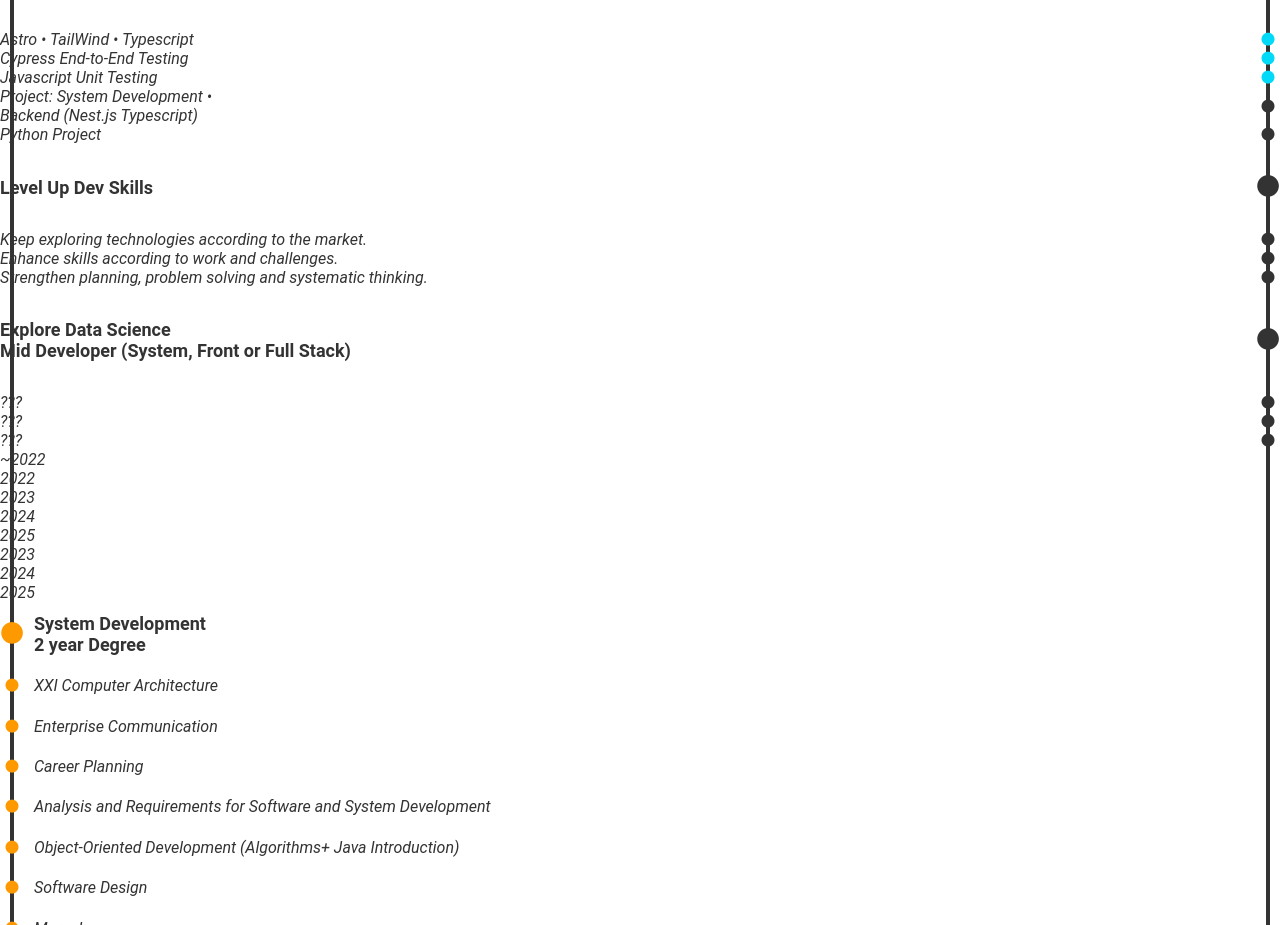
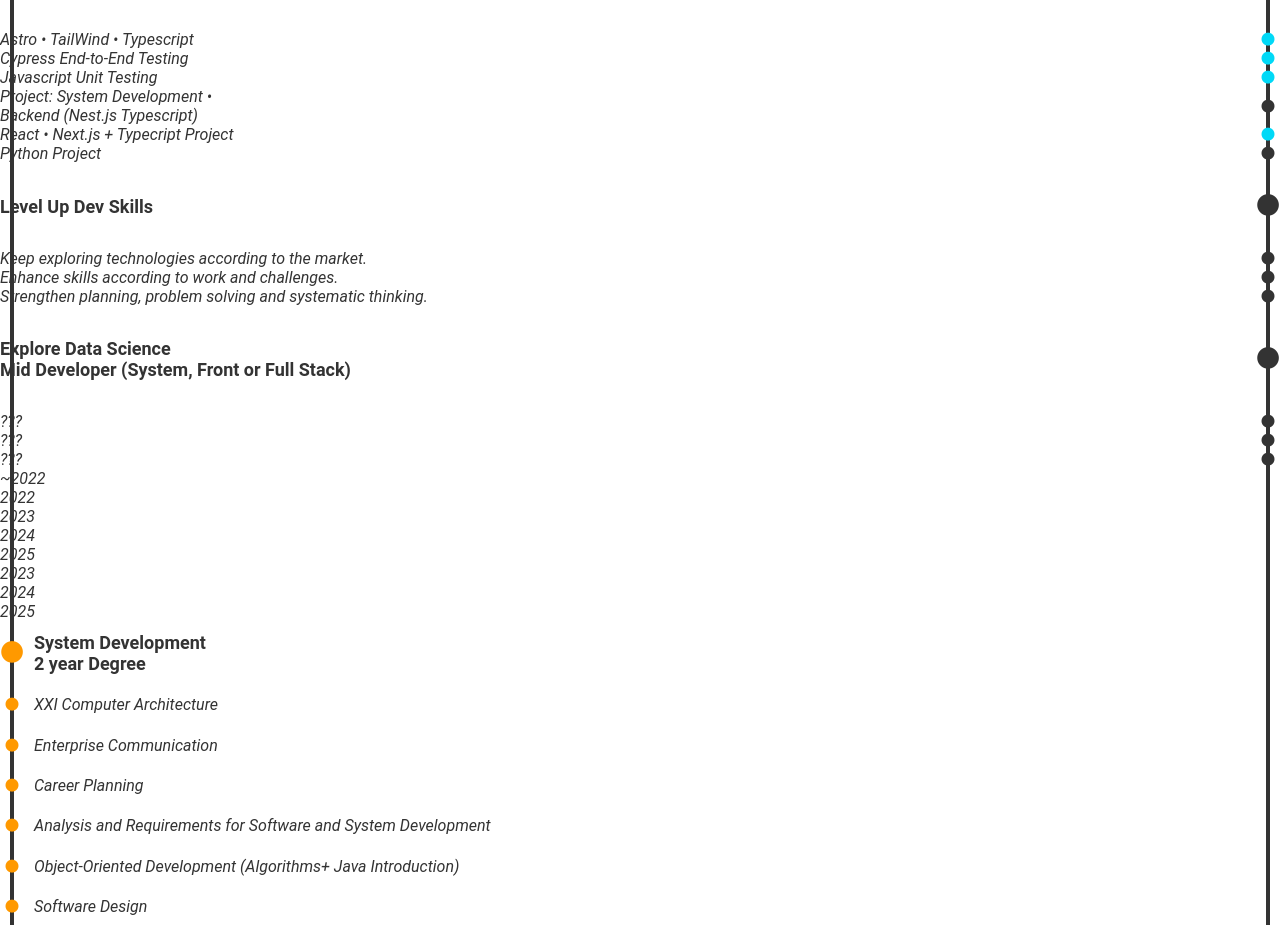
Before and after one commit to hiRafa/Project09_PortfolioAstro, an Astro site: page /roadmap in a window 1280 px wide. Shown: the part 3011-3936 px from the top of the page. Built offline with nearby package versions, Linux system fonts and the light colour scheme; Astro itself is replaced by a stand-in of ours.

Commit message:
roadmap update

```diff
--- a/src/pages/roadmap.astro
+++ b/src/pages/roadmap.astro
@@ -157,6 +157,9 @@ import ProjectLayouHead from "../components/ProjectLayout-Head.astro";
         Project: System Development •<br />Backend (Nest.js Typescript)<i
           class="fa-solid fa-circle"></i>
       </p>
+      <p class="grid-item-ball clr-brand-blue">
+        React • Next.js + Typecript Project<i class="fa-solid fa-circle"></i>
+      </p>
       <p class="grid-item-ball ball-black">
         Python Project<i class="fa-solid fa-circle"></i>
       </p>
```
